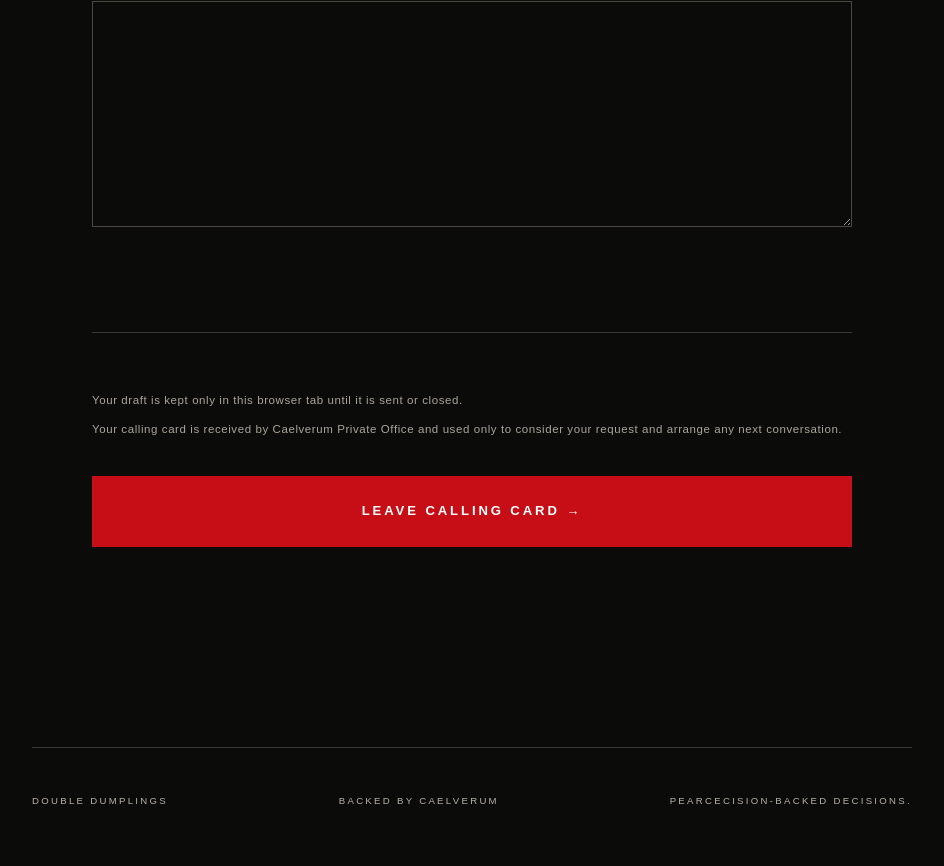
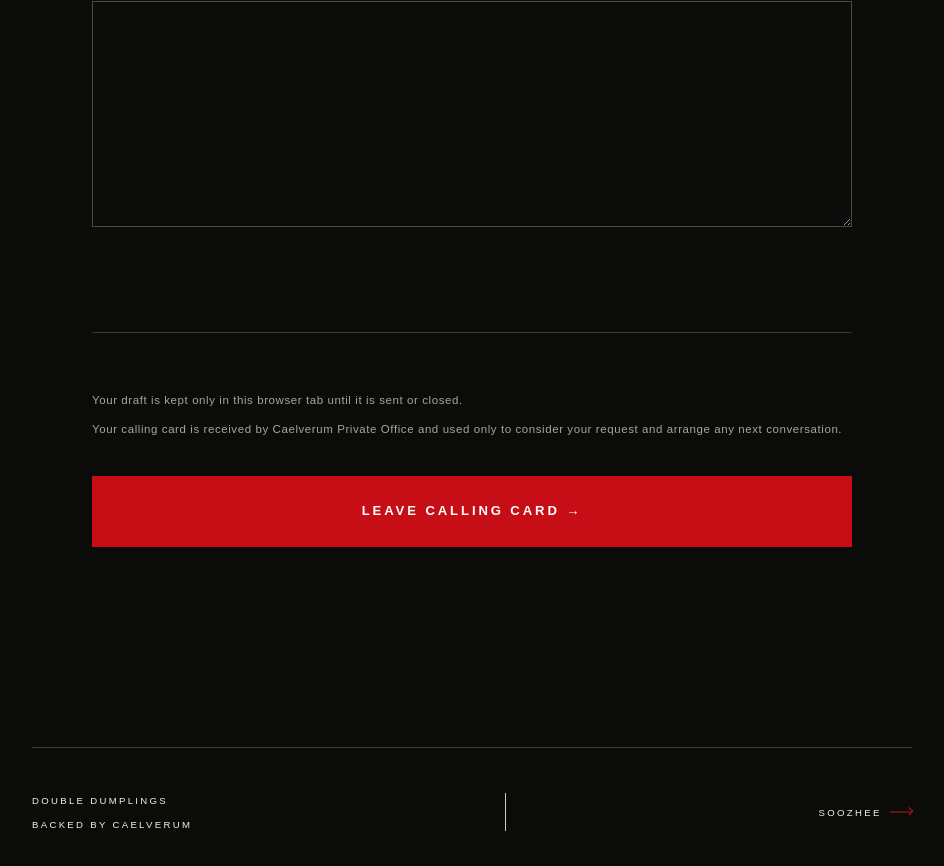
Before and after one commit to soozhiel/doubledumplings, a Next.js app: page / in a window 1280 px wide. Shown: the part 4000-4866 px from the top of the page, without its empty margins (168-1112 px from the left). Built offline with nearby package versions, Linux system fonts and the light colour scheme; no server answers.

Commit message:
Update footer: link to Soozhee with red arrow
Remove the Pearcecision-backed decisions line and add a Soozhee link with a red fine-line arrow matching the requested footer layout.

```diff
--- a/app/globals.css
+++ b/app/globals.css
@@ -73,9 +73,18 @@ select{color-scheme:dark}
 .send button:hover{background:#a80c12}.send button:disabled{opacity:.55;cursor:wait}
 .error{color:#ff8b8f!important;font-size:.9rem!important;letter-spacing:0!important}
 .confirmation{min-height:75vh;padding:120px 0 180px}.confirmation p{max-width:650px;color:#d0cbc1}.confirmation small{display:block;margin-top:40px;color:var(--muted)}
-footer{padding:45px 0 70px;border-top:1px solid var(--line);display:flex;justify-content:space-between;gap:20px;color:#b7b2a8;font-size:.6rem;letter-spacing:.24em}
+footer{padding:45px 0 70px;border-top:1px solid var(--line);display:grid;grid-template-columns:auto minmax(2.5rem,1fr) auto;align-items:center;gap:clamp(1.2rem,4vw,2.8rem);color:#f4efe5;font-size:.6rem;letter-spacing:.24em}
+.footer-brand{display:flex;flex-direction:column;gap:.55rem}
+.footer-brand span{color:#f4efe5}
+.footer-rule{display:block;width:1px;height:2.4rem;justify-self:center;background:#f4efe5;opacity:.85}
+.footer-soozhee{display:inline-flex;align-items:center;gap:.55rem;color:#f4efe5;text-decoration:none;justify-self:end}
+.footer-soozhee:visited,.footer-soozhee:active{color:#f4efe5}
+.footer-soozhee-arrow{position:relative;display:inline-block;width:1.35rem;height:1px;background:#c1121f;transform:translateY(-.05em)}
+.footer-soozhee-arrow::after{content:'';position:absolute;top:50%;right:0;width:.34rem;height:.34rem;border-top:1px solid #c1121f;border-right:1px solid #c1121f;transform:translateY(-50%) rotate(45deg)}
+.footer-soozhee:hover .footer-soozhee-arrow,.footer-soozhee:focus-visible .footer-soozhee-arrow{transform:translate(.14rem,-.05em)}
+.footer-soozhee:focus-visible{outline:1px solid #c1121f;outline-offset:.35rem}
 @media(max-width:940px){.share-strip,.editorial,.pearcecision,.brief-intro,form,.confirmation,footer{margin-left:28px;margin-right:28px}}
-@media(max-width:700px){body{font-size:15px}.poster-stage{min-height:auto;padding:0}.poster-wrap{width:100%}.share-strip{padding:52px 0 85px}.editorial{padding:95px 0}.editorial-grid,.what,.pearcecision{grid-template-columns:1fr;gap:42px}.editorial h1,.brief-intro h1,.confirmation h1{font-size:clamp(3.5rem,18vw,5.3rem)}.why h1 br{display:none}.pearcecision{padding:80px 0 95px}.brief-intro{padding:110px 0 75px}.warning,.independence,.commercial{margin-bottom:85px;padding:38px 24px}.form-section{padding-bottom:85px;margin-bottom:85px}.form-section>header{grid-template-columns:1fr;gap:12px;margin-bottom:50px}.form-section>header span{padding:0}.two,.value-grid,.choices{grid-template-columns:1fr}.field{margin-bottom:45px}.choice{padding:15px 6px 15px 0}.section-copy{margin-bottom:45px}.send button{padding:22px 16px;font-size:.72rem}footer{flex-direction:column;padding-bottom:50px}.confirmation{padding-top:90px}.what-copy strong{margin:30px 0}}
+@media(max-width:700px){body{font-size:15px}.poster-stage{min-height:auto;padding:0}.poster-wrap{width:100%}.share-strip{padding:52px 0 85px}.editorial{padding:95px 0}.editorial-grid,.what,.pearcecision{grid-template-columns:1fr;gap:42px}.editorial h1,.brief-intro h1,.confirmation h1{font-size:clamp(3.5rem,18vw,5.3rem)}.why h1 br{display:none}.pearcecision{padding:80px 0 95px}.brief-intro{padding:110px 0 75px}.warning,.independence,.commercial{margin-bottom:85px;padding:38px 24px}.form-section{padding-bottom:85px;margin-bottom:85px}.form-section>header{grid-template-columns:1fr;gap:12px;margin-bottom:50px}.form-section>header span{padding:0}.two,.value-grid,.choices{grid-template-columns:1fr}.field{margin-bottom:45px}.choice{padding:15px 6px 15px 0}.section-copy{margin-bottom:45px}.send button{padding:22px 16px;font-size:.72rem}footer{grid-template-columns:1fr;justify-items:start;gap:1.4rem;padding-bottom:50px}.footer-rule{display:none}.footer-soozhee{justify-self:start}.confirmation{padding-top:90px}.what-copy strong{margin:30px 0}}
 @media(prefers-reduced-motion:reduce){html{scroll-behavior:auto}.conditional{animation:none}}
 
 /* Quiet editorial scale beneath the poster. */
--- a/app/page.tsx
+++ b/app/page.tsx
@@ -137,6 +137,16 @@ export default function Home() {
       </div>
     </form>
 
-    <footer><span>DOUBLE DUMPLINGS</span><span>BACKED BY CAELVERUM</span><span>PEARCECISION-BACKED DECISIONS.</span></footer>
+    <footer>
+      <div className="footer-brand">
+        <span>DOUBLE DUMPLINGS</span>
+        <span>BACKED BY CAELVERUM</span>
+      </div>
+      <i className="footer-rule" aria-hidden="true" />
+      <a className="footer-soozhee" href="https://soozhee.vercel.app" target="_blank" rel="noreferrer">
+        <span>SOOZHEE</span>
+        <span className="footer-soozhee-arrow" aria-hidden="true" />
+      </a>
+    </footer>
   </main>;
 }
```
